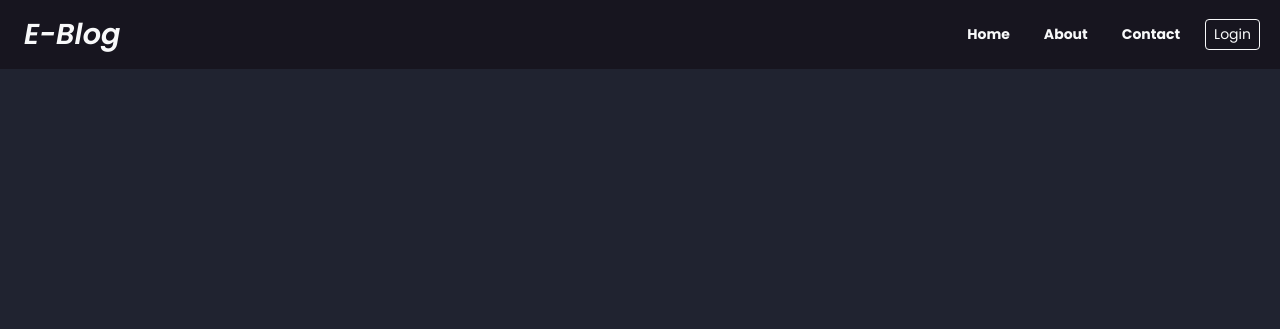
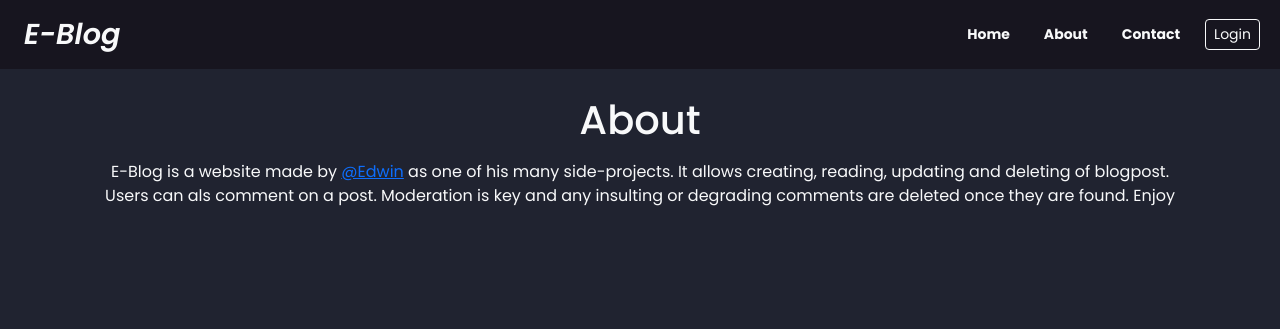
Before and after one commit to Edu58/Flask-Personal-Blog, a Flask app: page /about in a window 1280 px wide. Shown: the top 329 px of the page. Run offline with Flask 2, Linux system fonts and the light colour scheme; some libraries are stand-ins or nearby versions.

Commit message:
style: adds about us text

```diff
--- a/app/main/views.py
+++ b/app/main/views.py
@@ -15,6 +15,11 @@ def index():
 
     quote = get_quote()
     return render_template('index.html', blogposts=blogposts, quote=quote)
+
+
+@main.route('/about')
+def about():
+    return render_template('about.html')
 
 
 @main.route('/<post_title>/<post_id>', methods=['GET', 'POST'])
@@ -174,8 +179,3 @@ def update_post(post_id):
         return redirect(url_for('main.index'))
 
     return render_template('update-post.html', post=post, form=form)
-
-
-@main.route('/about', methods=["GET", "POST"])
-def about():
-    return render_template('about.html')
--- a/app/templates/about.html
+++ b/app/templates/about.html
@@ -4,5 +4,15 @@
 {% block title %} Add {% endblock %}
 
 {% block content %}
+<div class="text-light text-center container">
+    <h1>About</h1>
 
+    <p class="mt-3">
+        E-Blog is a website made by <a href="https://twitter.com/GISDevEd" target="_blank">@Edwin</a> as one of his many
+        side-projects.
+        It allows creating, reading, updating and deleting of blogpost. Users can als comment on a post.
+        Moderation is key and any insulting or degrading comments are deleted once they are found.
+        Enjoy
+    </p>
+</div>
 {% endblock content %}
--- a/app/templates/base.html
+++ b/app/templates/base.html
@@ -43,7 +43,7 @@
                     </a>
                 </li>
                 <li class="nav-item">
-                    <a class="nav-link active" aria-current="page" href="">
+                    <a class="nav-link active" aria-current="page" href="{{ url_for('main.about') }}">
                         <button class="btn btn-sm text-light fw-bold">About</button>
                     </a>
                 </li>
@@ -70,7 +70,7 @@
                     </a>
                 </li>
                 <li class="nav-item">
-                    <a class="nav-link active" aria-current="page" href="">
+                    <a class="nav-link active" aria-current="page" href="{{ url_for('main.about') }}">
                         <button class="btn btn-sm text-light fw-bold">About</button>
                     </a>
                 </li>
```
